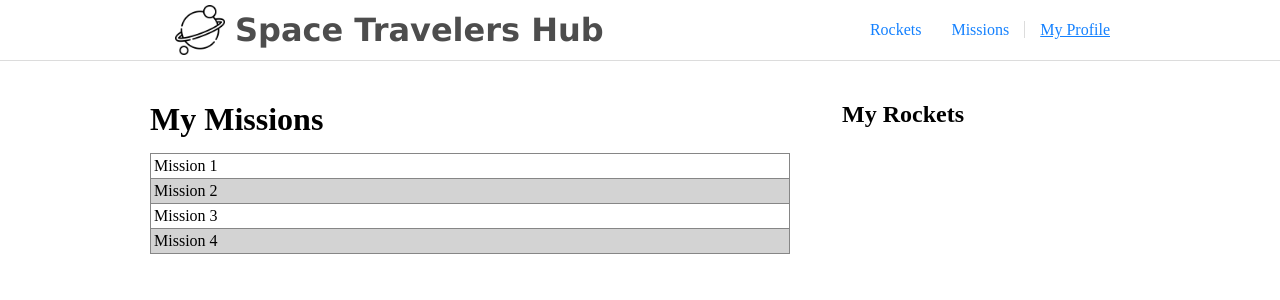
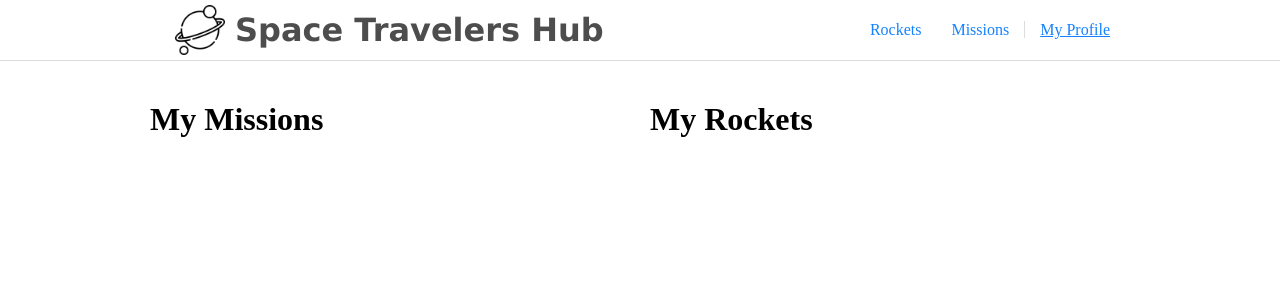
Before and after one commit to alanluqman/spacetravelhub, a React (Create React App) app: page /myprofile in a window 1280 px wide. Shown: the top 300 px of the page. Built offline with nearby package versions, Linux system fonts and the light colour scheme.

Commit message:
Display Joined mission

```diff
--- a/src/css/Display.css
+++ b/src/css/Display.css
@@ -11,35 +11,19 @@
   width: 100%;
 }
 
-table,
-tr {
-  width: 100%;
-}
-
-table {
-  margin-top: 15px;
-}
-
-.rocket-container {
-  width: 50%;
-}
-
-.rocket-list {
+.display-section ul {
   padding: 0;
+  margin-top: 20px;
   display: flex;
   flex-direction: column;
   justify-content: flex-start;
   align-items: flex-start;
 }
 
-.rocket-container h2 {
-  margin-left: 2rem;
-}
-
-.rocket-container li {
+.display-section li {
   list-style: none;
   border: gray 1px solid;
-  padding: 1rem 4rem;
+  padding: 1rem 1rem;
   width: 100%;
 }
 
--- a/src/pages/Missions.js
+++ b/src/pages/Missions.js
@@ -11,6 +11,7 @@ export default function Missions() {
   const dispatch = useDispatch();
   const api = 'https://api.spacexdata.com/v3/missions';
   useEffect(() => async () => {
+    if (missionList.length === 0) {
       const data = await axios.get(api).then((response) => response.data);
       // eslint-disable-next-line prefer-const
       let newList = [];
@@ -23,6 +24,7 @@ export default function Missions() {
         });
       });
       dispatch(fetchMissions(newList));
+    }
   }, []);
   return (
     <div className="container">
--- a/src/pages/MyProfile.js
+++ b/src/pages/MyProfile.js
@@ -4,31 +4,20 @@ import '../css/Display.css';
 
 export default function Display() {
   const rockets = useSelector((state) => state.rockets);
+  const missions = useSelector((state) => state.mission);
   const reservedRockets = rockets.filter((rocket) => rocket.reserved);
+  const reservedMissions = missions.filter((mission) => mission.reserved);
   return (
     <div className="container">
       <div className="display-section">
         <h1>My Missions</h1>
-        <table>
-          <tbody>
-            <tr>
-              <td>Mission 1</td>
-            </tr>
-            <tr>
-              <td>Mission 2</td>
-            </tr>
-            <tr>
-              <td>Mission 3</td>
-            </tr>
-            <tr>
-              <td>Mission 4</td>
-            </tr>
-          </tbody>
-        </table>
+        <ul>
+          {reservedMissions.map((element) => <li key={element.id}>{element.mission_name}</li>)}
+        </ul>
       </div>
-      <div className="rocket-container">
-        <h2>My Rockets</h2>
-        <ul className="rocket-list">
+      <div className="display-section">
+        <h1>My Rockets</h1>
+        <ul>
           {reservedRockets.map((element) => <li key={element.id}>{element.name}</li>)}
         </ul>
       </div>
```
Lines whose indentation alone changed are shown as unchanged.
